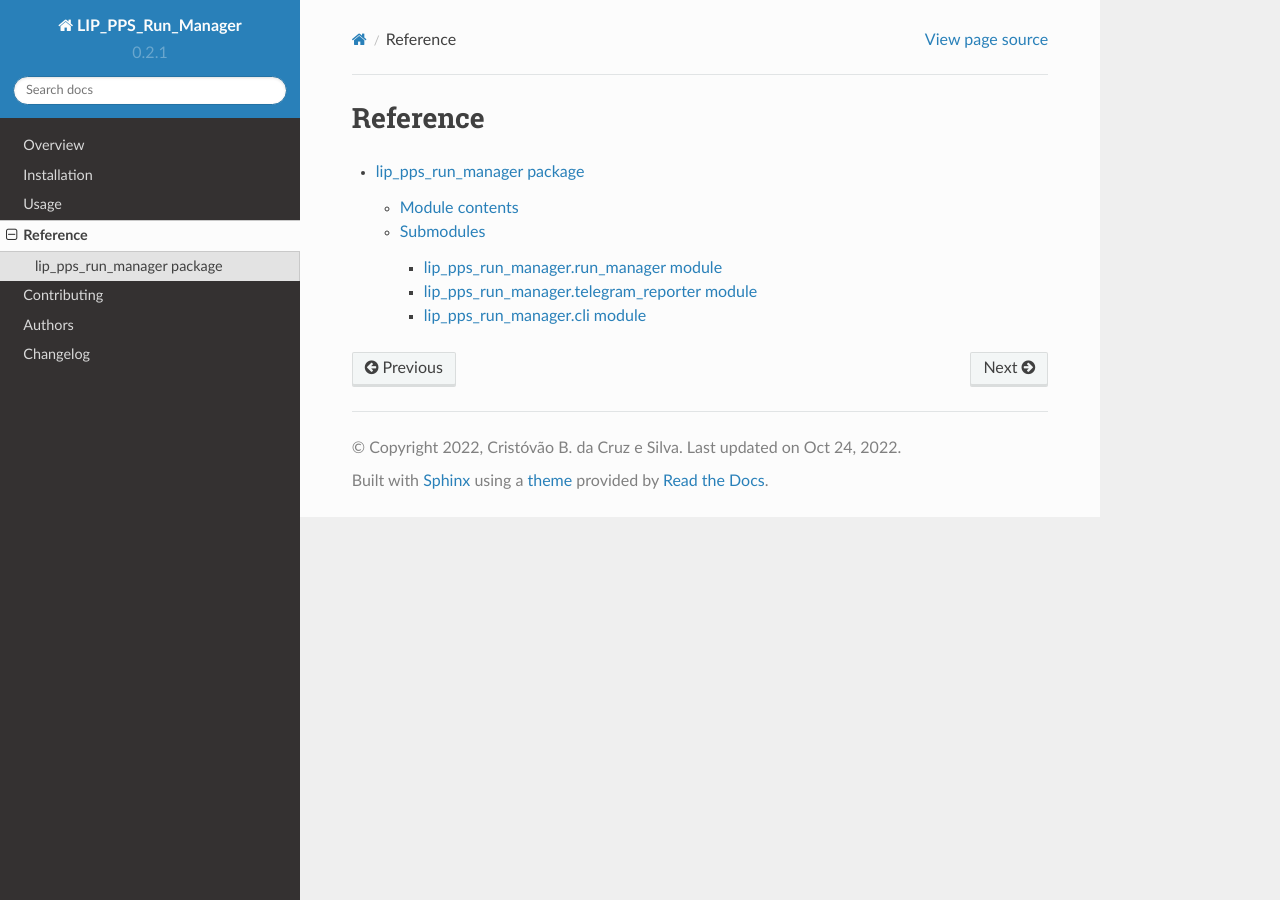
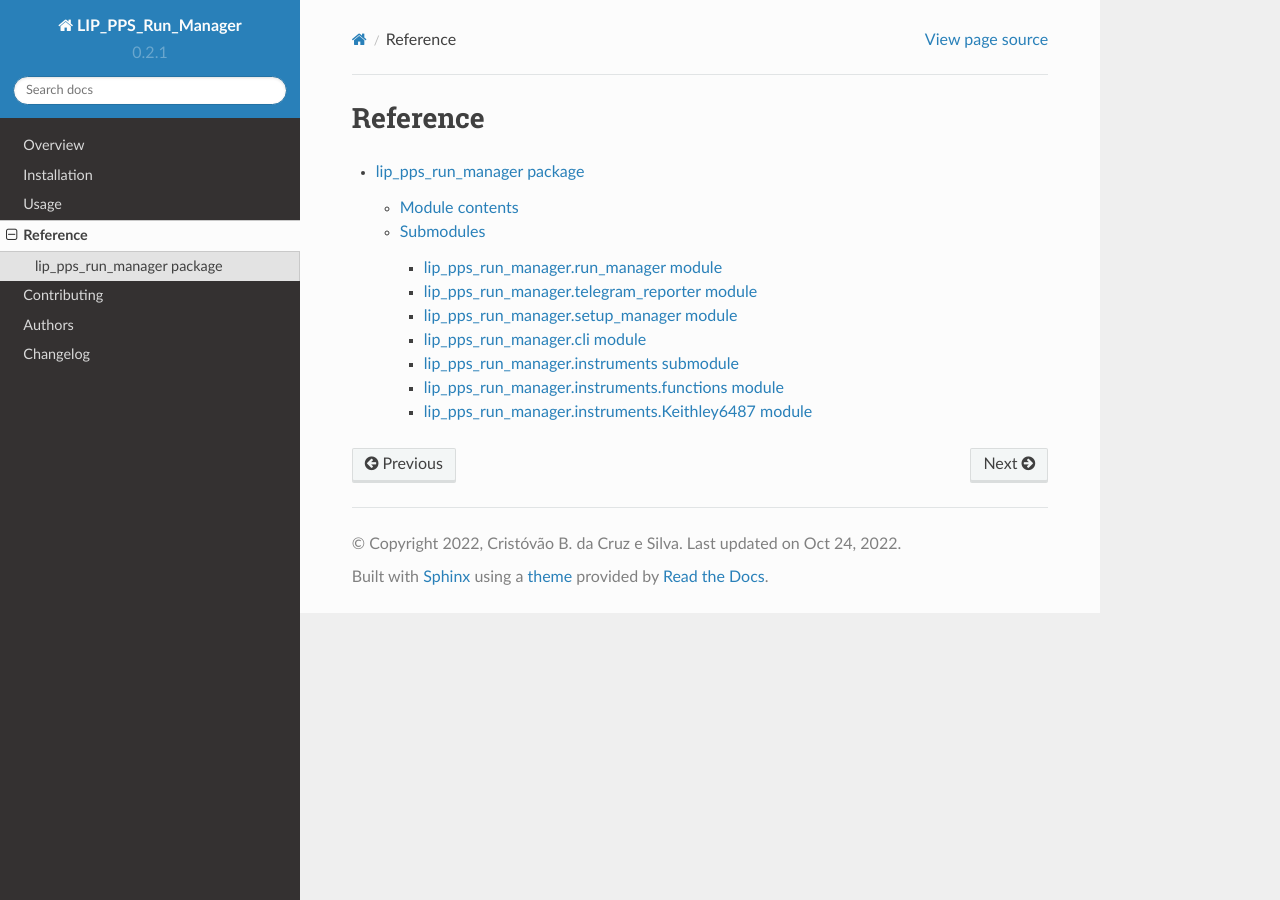
Before and after one commit to cbeiraod/LIP_PPS_Run_Manager, a Sphinx documentation site: the page built from docs/reference/index.rst, in a window 1280 px wide. Built offline with Sphinx 7.4.7 and the Read the Docs theme 2.0.0, drawn with Linux system fonts in a browser that asks for light colours.

Commit message:
Updated documentation

```diff
--- a/docs/reference/lip_pps_run_manager.rst
+++ b/docs/reference/lip_pps_run_manager.rst
@@ -34,6 +34,14 @@ lip\_pps\_run\_manager.telegram\_reporter module
    :undoc-members:
    :show-inheritance:
 
+lip\_pps\_run\_manager.setup\_manager module
+^^^^^^^^^^^^^^^^^^^^^^^^^^^^^^^^^^^^^^^^^^^^
+
+.. automodule:: lip_pps_run_manager.setup_manager
+   :members:
+   :undoc-members:
+   :show-inheritance:
+
 lip\_pps\_run\_manager.cli module
 ^^^^^^^^^^^^^^^^^^^^^^^^^^^^^^^^^
 
@@ -41,3 +49,27 @@ lip\_pps\_run\_manager.cli module
    :members:
    :undoc-members:
    :show-inheritance:
+
+lip\_pps\_run\_manager.instruments submodule
+^^^^^^^^^^^^^^^^^^^^^^^^^^^^^^^^^^^^^^^^^^^^
+
+.. automodule:: lip_pps_run_manager.instruments
+   :members:
+   :undoc-members:
+   :show-inheritance:
+
+lip\_pps\_run\_manager.instruments.functions module
+^^^^^^^^^^^^^^^^^^^^^^^^^^^^^^^^^^^^^^^^^^^^^^^^^^^
+
+.. automodule:: lip_pps_run_manager.instruments.functions
+   :members:
+   :undoc-members:
+   :show-inheritance:
+
+lip\_pps\_run\_manager.instruments.Keithley6487 module
+^^^^^^^^^^^^^^^^^^^^^^^^^^^^^^^^^^^^^^^^^^^^^^^^^^^^^^
+
+.. automodule:: lip_pps_run_manager.instruments.Keithley6487
+   :members:
+   :undoc-members:
+   :show-inheritance:
```
